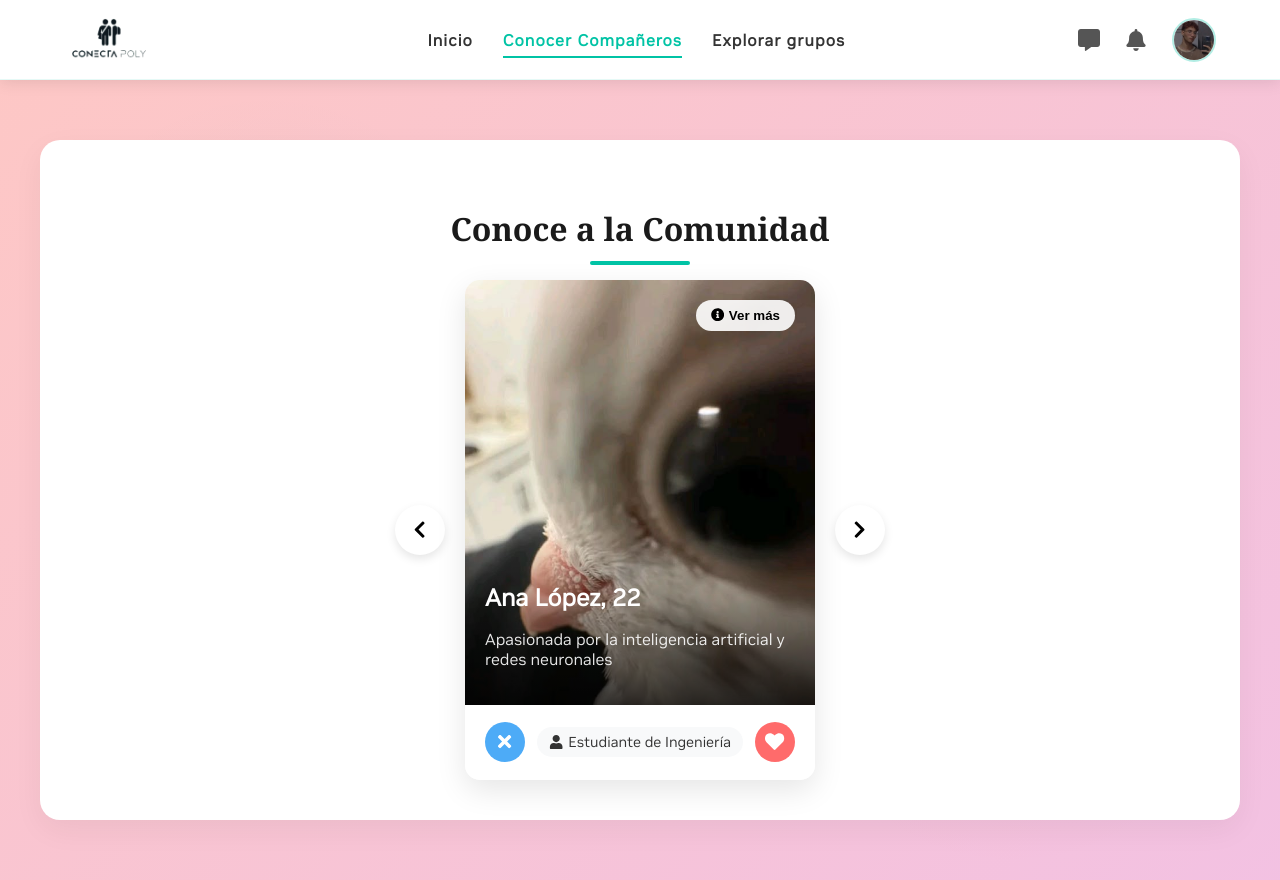
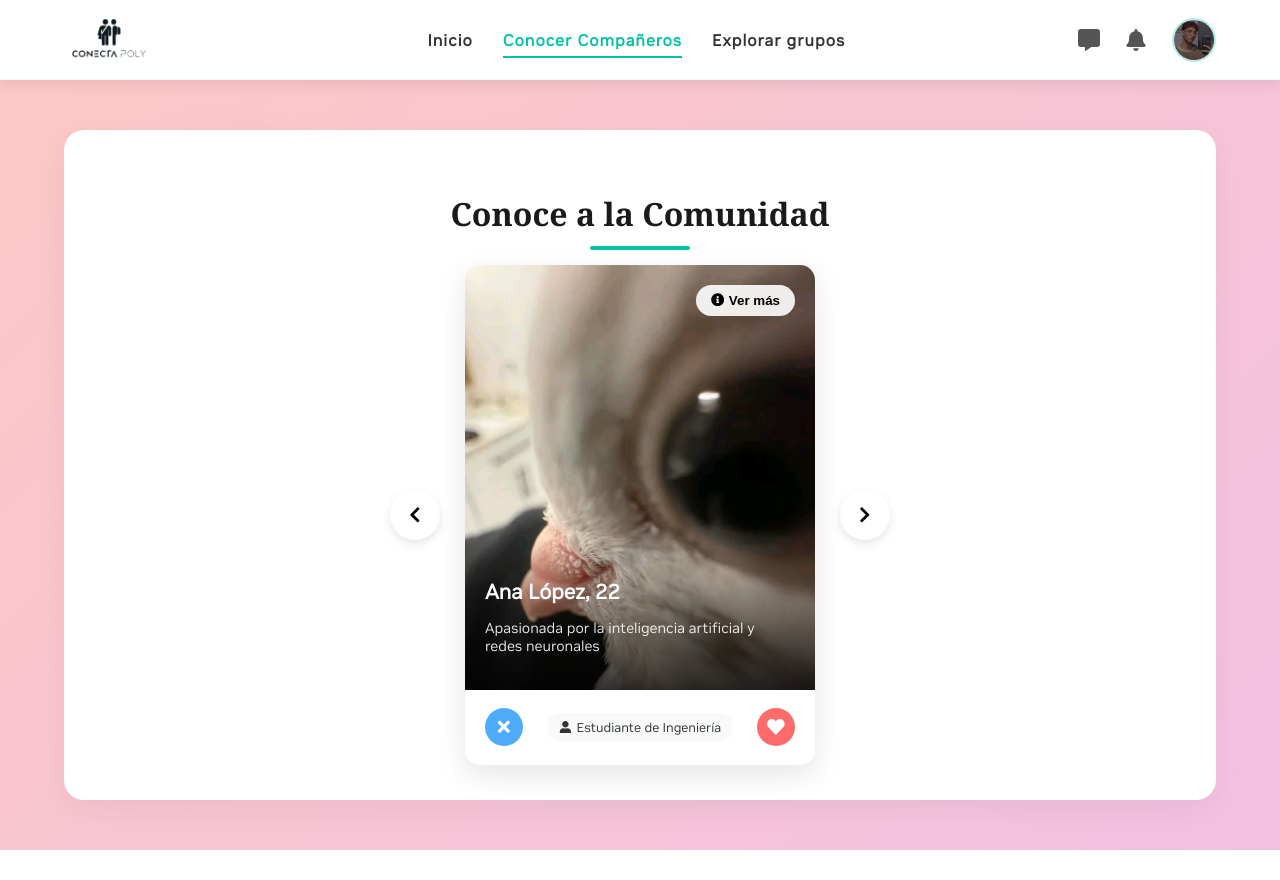
Before and after one commit to Migumi-07/Conecta-Poly, a React (Create React App) app: page /Discover in a window 1280 px wide. After the commit the page ends 850 px from the top, so only its background shows below. Built offline with nearby package versions, Linux system fonts and the light colour scheme.

Commit message:
Mejora en el responsive de compañeros

```diff
--- a/src/styles/Discover/PeopleCards.css
+++ b/src/styles/Discover/PeopleCards.css
@@ -8,7 +8,7 @@
 
 .people-container {
   font-family: "Nvidia", sans-serif;
-  max-width: 1200px;
+  max-width: min(1200px, 90vw);
   margin: 0 auto;
   padding: 60px 20px;
   position: relative;
@@ -41,7 +41,7 @@
 }
 
 .section-title {
-  font-size: 2rem;
+  font-size: clamp(1.8rem, 2.5vw, 2.5rem);
   color: #1a1a1a;
   margin-bottom: 15px;
   display: flex;
@@ -55,7 +55,7 @@
   text-align: center;
   color: #666;
   margin-bottom: 40px;
-  font-size: 1.1rem;
+  font-size: clamp(1rem, 1.1vw, 1.1rem);
 }
 
 /* Contenedor de tarjetas */
@@ -70,8 +70,8 @@
 
 /* Tarjeta principal */
 .people-card {
-  width: 350px;
-  height: 500px;
+  width: clamp(300px, 28vw, 350px);
+  height: clamp(450px, 45vw, 500px);
   border-radius: 15px;
   overflow: hidden;
   box-shadow: 0 10px 30px rgba(0, 0, 0, 0.1);
@@ -129,12 +129,12 @@
 }
 
 .card-overlay h3 {
-  font-size: 1.5rem;
+  font-size: clamp(1.3rem, 1.5vw, 1.5rem);
   margin-bottom: 8px;
 }
 
 .card-overlay p {
-  font-size: 1rem;
+  font-size: clamp(0.9rem, 1vw, 1rem);
   opacity: 0.9;
 }
 
@@ -170,14 +170,14 @@
 }
 
 .action-button {
-  width: 40px;
-  height: 40px;
+  width: clamp(36px, 3vw, 40px);
+  height: clamp(36px, 3vw, 40px);
   border-radius: 50%;
   border: none;
   display: flex;
   align-items: center;
   justify-content: center;
-  font-size: 1.2rem;
+  font-size: clamp(1.1rem, 1.2vw, 1.2rem);
   cursor: pointer;
   transition: all 0.3s ease;
 }
@@ -200,7 +200,7 @@
   background: #f8f9fa;
   padding: 6px 12px;
   border-radius: 20px;
-  font-size: 0.9rem;
+  font-size: clamp(0.8rem, 0.9vw, 0.9rem);
   display: flex;
   align-items: center;
   gap: 5px;
@@ -208,8 +208,8 @@
 
 /* Botones de navegación */
 .nav-button {
-  width: 50px;
-  height: 50px;
+  width: clamp(45px, 4vw, 50px);
+  height: clamp(45px, 4vw, 50px);
   border-radius: 50%;
   border: none;
   background: white;
@@ -217,7 +217,7 @@
   display: flex;
   align-items: center;
   justify-content: center;
-  font-size: 1.2rem;
+  font-size: clamp(1.1rem, 1.2vw, 1.2rem);
   cursor: pointer;
   transition: all 0.3s ease;
 }
@@ -245,7 +245,7 @@
 .modal-content {
   background: white;
   width: 90%;
-  max-width: 600px;
+  max-width: min(600px, 90vw);
   border-radius: 15px;
   overflow: hidden;
   animation: modalFadeIn 0.3s ease;
@@ -280,7 +280,7 @@
 }
 
 .modal-header {
-  height: 250px;
+  height: clamp(200px, 25vw, 250px);
   position: relative;
 }
 
@@ -302,7 +302,7 @@
 }
 
 .modal-title h3 {
-  font-size: 1.8rem;
+  font-size: clamp(1.5rem, 1.8vw, 1.8rem);
   margin-bottom: 5px;
 }
 
@@ -313,7 +313,7 @@
 .modal-body h4 {
   color: #00c3a5;
   margin: 20px 0 10px;
-  font-size: 1.2rem;
+  font-size: clamp(1.1rem, 1.2vw, 1.2rem);
 }
 
 .interests-container {
@@ -327,7 +327,7 @@
   background: #f1f3f5;
   padding: 6px 12px;
   border-radius: 20px;
-  font-size: 0.9rem;
+  font-size: clamp(0.8rem, 0.9vw, 0.9rem);
 }
 
 .modal-footer {
@@ -356,7 +356,7 @@
   transform: translateY(-2px);
 }
 
-/* Responsive */
+/* Responsive para tablets */
 @media (max-width: 768px) {
   .content-wrapper {
     padding: 30px;
@@ -377,6 +377,7 @@
   }
 }
 
+/* Responsive para móviles */
 @media (max-width: 576px) {
   .content-wrapper {
     padding: 20px;
@@ -396,3 +397,45 @@
     width: 95%;
   }
 }
+
+/* Optimización específica para laptops */
+@media (min-width: 992px) and (max-width: 1600px) {
+  .people-container {
+    padding: 50px 30px;
+  }
+
+  .content-wrapper {
+    padding: 35px;
+  }
+
+  .background-pattern {
+    background: radial-gradient(
+        circle at 15% 25%,
+        rgba(0, 195, 165, 0.05) 0%,
+        transparent 15%
+      ),
+      radial-gradient(
+        circle at 85% 75%,
+        rgba(255, 107, 107, 0.05) 0%,
+        transparent 15%
+      );
+  }
+
+  .cards-wrapper {
+    gap: clamp(15px, 2vw, 25px);
+  }
+
+  .modal-content {
+    width: 85%;
+  }
+}
+
+/* Deshabilitar efectos hover en dispositivos táctiles */
+@media (hover: none) {
+  .action-button:hover,
+  .nav-button:hover,
+  .details-button:hover,
+  .nvidia-button:hover {
+    transform: none;
+  }
+}
```
